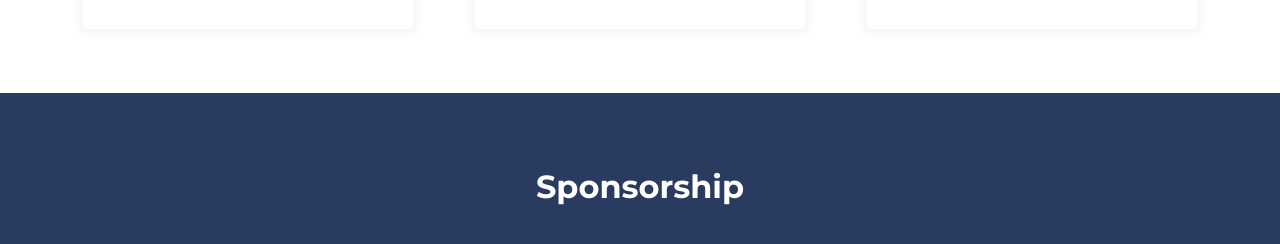
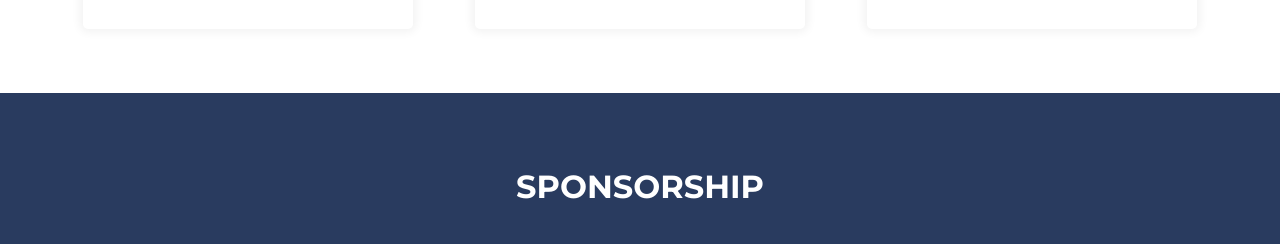
Before and after one commit to saifur550/Football-Club, a plain HTML site: page index.html in a window 1280 px wide. Shown: the part 3126-3370 px from the top of the page. Drawn offline with Linux system fonts and the light colour scheme.

Commit message:
final project

```diff
--- a/assets/css/style.css
+++ b/assets/css/style.css
@@ -398,7 +398,7 @@ body{
 
 #sponsor-section .sponsor-heading{
      color: #fff;
-     text-transform: capitalize;
+     text-transform: uppercase;
 }
 
 
@@ -435,7 +435,7 @@ body{
 #footer-section{
      padding-top: 2rem;
      text-align: center;
-     background-color: #FDFAF6;
+
 }
 
 #footer-section .footer-img{
```
